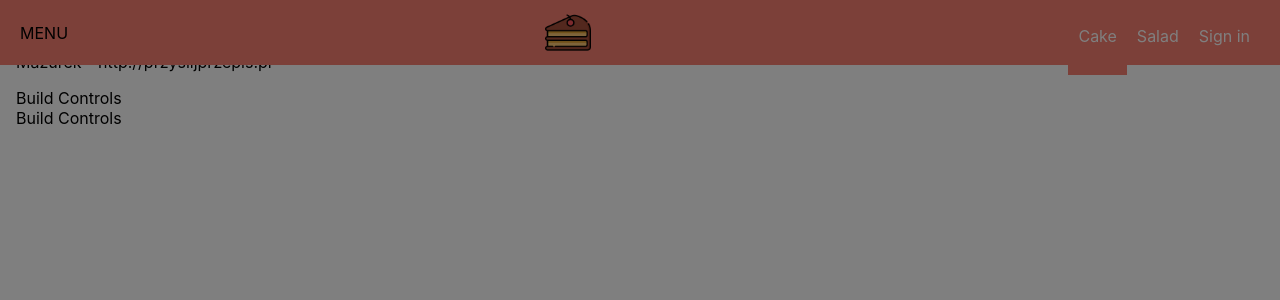
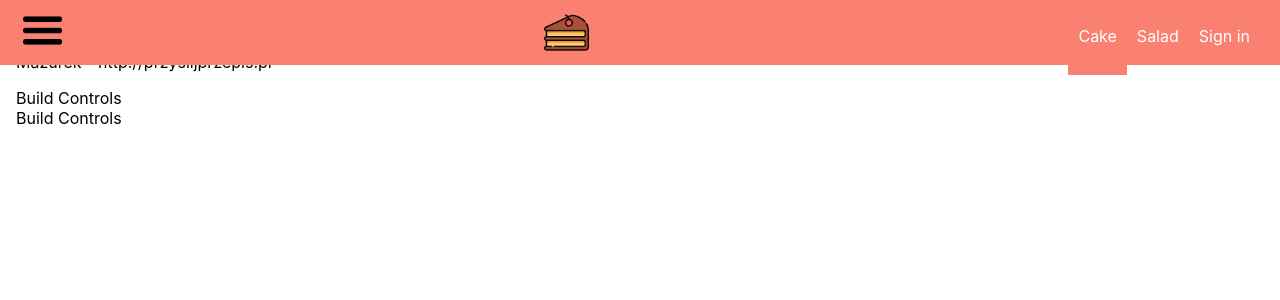
Before and after one commit to magdakrok/cookbook, a React app: page / in a window 1280 px wide. Shown: the top 300 px of the page. Built offline with nearby package versions, Linux system fonts and the light colour scheme.

Commit message:
add menu button

```diff
--- a/src/components/Layout/Layout.js
+++ b/src/components/Layout/Layout.js
@@ -6,16 +6,24 @@ import SideDrawer from '../Navigation/SideDrawer/SideDrawer';
 
 class Layout extends Component{
     state={
-        showSideDrawer: true
+        showSideDrawer: false
     }
 
     sideDrawerClosedHandler = () => {
         this.setState({showSideDrawer: false});
     }
+
+    sideMenuToggle = () => {
+        this.setState( (prevState) =>
+            {
+                return {showSideDrawer: !prevState.showSideDrawer};
+            });
+    }
+
     render(){
         return(
             <Aux>
-            <Toolbar />
+            <Toolbar open={this.sideMenuToggle}/>
             <SideDrawer open={this.state.showSideDrawer}
             closed={this.sideDrawerClosedHandler} />
             <main className={classes.Content}>
--- /dev/null
+++ b/src/components/Navigation/SideDrawer/Toggle/Toggle.js
@@ -0,0 +1,14 @@
+import React from 'react';
+import toggleIcon from '../../../../assets/images/menu.png';
+import classes from './Toggle.module.css';
+
+const toggle = (props) => (
+
+   <div onClick={props.clicked}>
+       <img className={classes.Toggle} src={toggleIcon} alt="Menu toggle" /></div>
+
+
+);
+
+
+export default toggle;
--- /dev/null
+++ b/src/components/Navigation/SideDrawer/Toggle/Toggle.module.css
@@ -0,0 +1,4 @@
+.Toggle{
+    height: 45px;
+    width: 45px;
+}
--- a/src/components/Navigation/Toolbar/Toolbar.js
+++ b/src/components/Navigation/Toolbar/Toolbar.js
@@ -2,10 +2,11 @@ import React from 'react';
 import classes from './Toolbar.module.css';
 import Logo from '../../Logo/Logo';
 import NavigationItems from '../NavigationItems/NavigationItems';
+import Menu from '../SideDrawer/Toggle/Toggle';
 
 const toolbar = (props) => (
     <header className={classes.Toolbar}>
-        <div>MENU</div>
+        <Menu clicked={props.open}/>
         <Logo height="70%" />
         <nav className={classes.DesktopOnly}>
             <NavigationItems />
```
Also changed, not shown: src/assets/images/menu.png (added).
